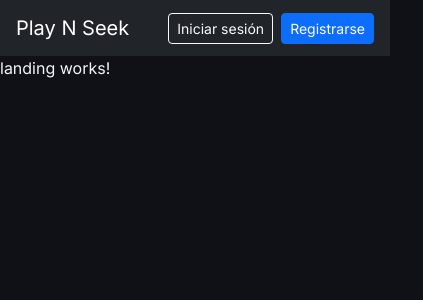
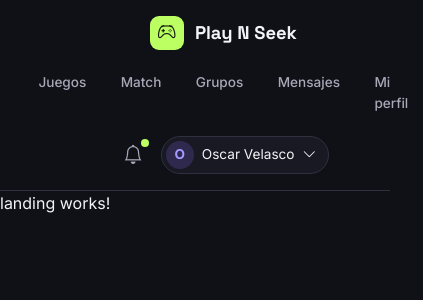
Before and after one commit to OsscarVlc/PlaynSeek-Cliente, an Angular app in the folder PlaynSeek/: page / in a window 390 px wide. Shown: the top 300 px of the page, 423 px wide, since content can reach past the window. Built offline with nearby package versions, Linux system fonts and the light colour scheme.

Commit message:
feat: navbar unica con estado de sesion

```diff
--- a/PlaynSeek/src/app/core/layout/navbar/navbar.html
+++ b/PlaynSeek/src/app/core/layout/navbar/navbar.html
@@ -1,10 +1,60 @@
-<nav class="navbar navbar-dark bg-dark px-3">
-  <a class="navbar-brand" routerLink="/dashboard">Play N Seek</a>
-  <div class="d-flex align-items-center gap-3">
-    <span class="text-light">{{ auth.usuarioActual?.nombre }}</span>
-    <a class="btn btn-outline-light btn-sm" routerLink="/perfil">Mi perfil</a>
-    <button type="button" class="btn btn-outline-danger btn-sm" (click)="salir()">
-      Cerrar sesión
-    </button>
+<nav class="barra">
+  <div class="barra-contenido">
+    <a class="marca" [routerLink]="auth.estaAutenticado() ? '/dashboard' : '/'">
+      <span class="marca-icono"><i class="bi bi-controller"></i></span>
+      Play N Seek
+    </a>
+    <div class="enlaces">
+      <a routerLink="/juegos" routerLinkActive="activo">Juegos</a>
+      <a routerLink="/match" routerLinkActive="activo">Match</a>
+      <a routerLink="/grupos" routerLinkActive="activo">Grupos</a>
+
+      @if (auth.estaAutenticado()) {
+        <a routerLink="/chat/u2" routerLinkActive="activo">Mensajes</a>
+        <a routerLink="/perfil" routerLinkActive="activo">Mi perfil</a>
+      }
+    </div>
+
+    <div class="acciones">
+      @if (auth.estaAutenticado()) {
+        <button type="button" class="campana" (click)="verNotificaciones()">
+          <i class="bi bi-bell"></i>
+          <span class="punto"></span>
+        </button>
+
+        <div class="dropdown">
+          <button type="button" class="usuario-boton" data-bs-toggle="dropdown">
+            <span class="avatar">{{ inicial() }}</span>
+            <span>{{ auth.usuarioActual?.nombre }}</span>
+            <i class="bi bi-chevron-down"></i>
+          </button>
+
+          <ul class="dropdown-menu dropdown-menu-end">
+
+            @if (auth.tieneRol(['administrador', 'moderador'])) {
+              <li>
+                <a class="dropdown-item" routerLink="/moderacion/reportes">Reportes</a>
+              </li>
+            }
+            @if (auth.tieneRol(['administrador'])) {
+              <li>
+                <a class="dropdown-item" routerLink="/admin/usuarios">Usuarios</a>
+              </li>
+            }
+            @if (auth.tieneRol(['administrador', 'moderador'])) {
+              <li><hr class="dropdown-divider" /></li>
+            }
+            <li>
+              <button type="button" class="dropdown-item text-danger" (click)="salir()">
+                Cerrar sesión
+              </button>
+            </li>
+          </ul>
+        </div>
+      } @else {
+        <a class="boton-secundario" routerLink="/login">Iniciar sesión</a>
+        <a class="boton-primario" routerLink="/registro">Registrarse</a>
+      }
+    </div>
   </div>
 </nav>
--- a/PlaynSeek/src/app/core/layout/navbar/navbar.scss
+++ b/PlaynSeek/src/app/core/layout/navbar/navbar.scss
@@ -0,0 +1,176 @@
+.barra {
+  position: sticky;
+  top: 0;
+  z-index: 1000;
+  background-color: var(--pns-color-fondo);
+  border-bottom: 1px solid var(--pns-color-borde);
+}
+
+.barra-contenido {
+  max-width: 1160px;
+  margin: 0 auto;
+  padding: 1rem 1.5rem;
+  display: grid;
+  grid-template-columns: 1fr auto 1fr;
+  align-items: center;
+  gap: 1rem;
+}
+
+.marca {
+  display: flex;
+  align-items: center;
+  gap: 0.7rem;
+  color: var(--pns-color-texto);
+  font-family: var(--pns-fuente-titulo);
+  font-size: 1.15rem;
+  font-weight: 700;
+  text-decoration: none;
+  justify-self: start;
+}
+
+
+.marca-icono {
+  display: flex;
+  align-items: center;
+  justify-content: center;
+  width: 34px;
+  height: 34px;
+  border-radius: 9px;
+  background-color: var(--pns-color-primario);
+  color: var(--pns-color-texto-primario);
+}
+
+.enlaces {
+  display: flex;
+  gap: 0.35rem;
+
+  a {
+    color: var(--pns-color-texto-suave);
+    text-decoration: none;
+    font-size: 0.85rem;
+    font-weight: 500;
+    padding: 0.4rem 0.9rem;
+    border-radius: 8px;
+
+    &:hover {
+      color: var(--pns-color-texto);
+    }
+
+
+    &.activo {
+      background-color: var(--pns-color-acento-fondo);
+      color: var(--pns-color-acento);
+    }
+  }
+}
+
+
+.acciones {
+  display: flex;
+  align-items: center;
+  gap: 0.75rem;
+  justify-self: end;
+}
+
+
+.boton-secundario {
+  background-color: var(--pns-color-tarjeta);
+  border: 1px solid var(--pns-color-borde);
+  border-radius: 10px;
+  color: var(--pns-color-texto);
+  font-size: 0.85rem;
+  font-weight: 500;
+  padding: 0.55rem 1.1rem;
+  text-decoration: none;
+
+  &:hover {
+    border-color: var(--pns-color-acento-fuerte);
+    color: var(--pns-color-texto);
+  }
+}
+
+
+.boton-primario {
+  background-color: var(--pns-color-primario);
+  border: 1px solid var(--pns-color-primario);
+  border-radius: 10px;
+  color: var(--pns-color-texto-primario);
+  font-size: 0.85rem;
+  font-weight: 600;
+  padding: 0.55rem 1.1rem;
+  text-decoration: none;
+
+  &:hover {
+    background-color: var(--pns-color-primario-hover);
+    border-color: var(--pns-color-primario-hover);
+    color: var(--pns-color-texto-primario);
+  }
+}
+
+.campana {
+  position: relative;
+  background: none;
+  border: 0;
+  color: var(--pns-color-texto-suave);
+  font-size: 1.2rem;
+
+  &:hover {
+    color: var(--pns-color-texto);
+  }
+}
+
+
+.punto {
+  position: absolute;
+  top: 0;
+  right: 0;
+  width: 8px;
+  height: 8px;
+  border-radius: 50%;
+  background-color: var(--pns-color-primario);
+}
+
+.usuario-boton {
+  display: flex;
+  align-items: center;
+  gap: 0.5rem;
+  background-color: var(--pns-color-tarjeta);
+  border: 1px solid var(--pns-color-borde);
+  border-radius: 999px;
+  color: var(--pns-color-texto);
+  font-size: 0.85rem;
+  padding: 0.25rem 0.75rem 0.25rem 0.25rem;
+}
+
+
+.avatar {
+  display: flex;
+  align-items: center;
+  justify-content: center;
+  width: 28px;
+  height: 28px;
+  border-radius: 50%;
+  background-color: var(--pns-color-acento-fondo);
+  color: var(--pns-color-acento);
+  font-weight: 700;
+}
+
+
+.dropdown-menu {
+  background-color: var(--pns-color-tarjeta);
+  border: 1px solid var(--pns-color-borde);
+  border-radius: 10px;
+}
+
+
+@media (max-width: 800px) {
+  .barra-contenido {
+    grid-template-columns: 1fr;
+    justify-items: center;
+  }
+
+  .marca,
+  .acciones {
+    justify-self: center;
+  }
+}
--- a/PlaynSeek/src/app/core/layout/navbar/navbar.ts
+++ b/PlaynSeek/src/app/core/layout/navbar/navbar.ts
@@ -1,28 +1,45 @@
 // ============================================================
 // core/layout/navbar/navbar.ts
-// Muestra el nombre del usuario con sesión y permite ir al perfil o cerrar sesión.
+// Barra de navegación unica de toda la app
 // ============================================================
 
 import { Component, inject } from '@angular/core';
-import { Router, RouterLink } from '@angular/router';
+import { Router, RouterLink, RouterLinkActive } from '@angular/router';
 
 import { Auth } from '@core/services/auth';
+import { Notification } from '@core/services/notification';
 
 @Component({
   selector: 'app-navbar',
-  imports: [RouterLink],
+  imports: [RouterLink, RouterLinkActive],
   templateUrl: './navbar.html',
   styleUrl: './navbar.scss',
 })
 export class Navbar {
-  // Pedimos el servicio  y lo dejamos públicopara poder leerlo directo desde el HTML
+  // Publicos para poder usarlos directo desde el HTML
   auth = inject(Auth);
+  notificacion = inject(Notification);
   private router = inject(Router);
 
-  // Se ejecuta al presionar Cerrar sesión y borra la sesión
-  // simulada y manda al usuario a la pantalla de login
+  // Primera letra del nombre, para el circulo del usuario
+  // Si no hay usuario, devuelve texto vacio
+  inicial(): string {
+    const usuario = this.auth.usuarioActual;
+    if (usuario === null) {
+      return '';
+    }
+    return usuario.nombre.charAt(0);
+  }
+
+  // Simula una notificacion nueva
+  verNotificaciones(): void {
+    this.notificacion.info('Tienes una solicitud de match nueva');
+  }
+
+  // Cierra la sesion  y manda a la pantalla de login
   salir(): void {
-    this.auth.cerrarSesion();
-    this.router.navigate(['/login']);
+    this.router.navigate(['/']).then(() => {
+      this.auth.cerrarSesion();
+    });
   }
 }
--- a/PlaynSeek/src/app/core/layout/portal-layout/portal-layout.html
+++ b/PlaynSeek/src/app/core/layout/portal-layout/portal-layout.html
@@ -1,7 +1,4 @@
 <app-navbar></app-navbar>
-<div class="d-flex">
-  <app-sidebar></app-sidebar>
-  <main class="flex-grow-1 p-4">
-    <router-outlet></router-outlet>
-  </main>
-</div>
+<main class="container py-4">
+  <router-outlet></router-outlet>
+</main>
--- a/PlaynSeek/src/app/core/layout/portal-layout/portal-layout.ts
+++ b/PlaynSeek/src/app/core/layout/portal-layout/portal-layout.ts
@@ -3,11 +3,11 @@ import { RouterOutlet } from '@angular/router';
 
 // Importamos la navbar para poder usarla dentro de este layout
 import { Navbar } from '../navbar/navbar';
-import { Sidebar } from '../sidebar/sidebar';
+
 
 @Component({
   selector: 'app-portal-layout',
-  imports: [RouterOutlet, Navbar, Sidebar],
+  imports: [RouterOutlet, Navbar ],
   templateUrl: './portal-layout.html',
   styleUrl: './portal-layout.scss',
 })
--- a/PlaynSeek/src/app/core/layout/public-layout/public-layout.html
+++ b/PlaynSeek/src/app/core/layout/public-layout/public-layout.html
@@ -1,10 +1,5 @@
-<nav class="navbar navbar-dark bg-dark px-3">
-  <a class="navbar-brand" routerLink="/">Play N Seek</a>
-  <div class="d-flex gap-2">
-    <a class="btn btn-outline-light btn-sm" routerLink="/login">Iniciar sesión</a>
-    <a class="btn btn-primary btn-sm" routerLink="/registro">Registrarse</a>
-  </div>
-</nav>
+<app-navbar></app-navbar>
+
 <main>
   <router-outlet></router-outlet>
 </main>
--- a/PlaynSeek/src/app/core/layout/public-layout/public-layout.ts
+++ b/PlaynSeek/src/app/core/layout/public-layout/public-layout.ts
@@ -4,11 +4,13 @@
 // ============================================================
 
 import { Component } from '@angular/core';
-import { RouterLink, RouterOutlet } from '@angular/router';
+import { RouterOutlet } from '@angular/router';
+
+import { Navbar } from '../navbar/navbar';
 
 @Component({
   selector: 'app-public-layout',
-  imports: [RouterOutlet, RouterLink],
+  imports: [RouterOutlet, Navbar],
   templateUrl: './public-layout.html',
   styleUrl: './public-layout.scss',
 })
```
